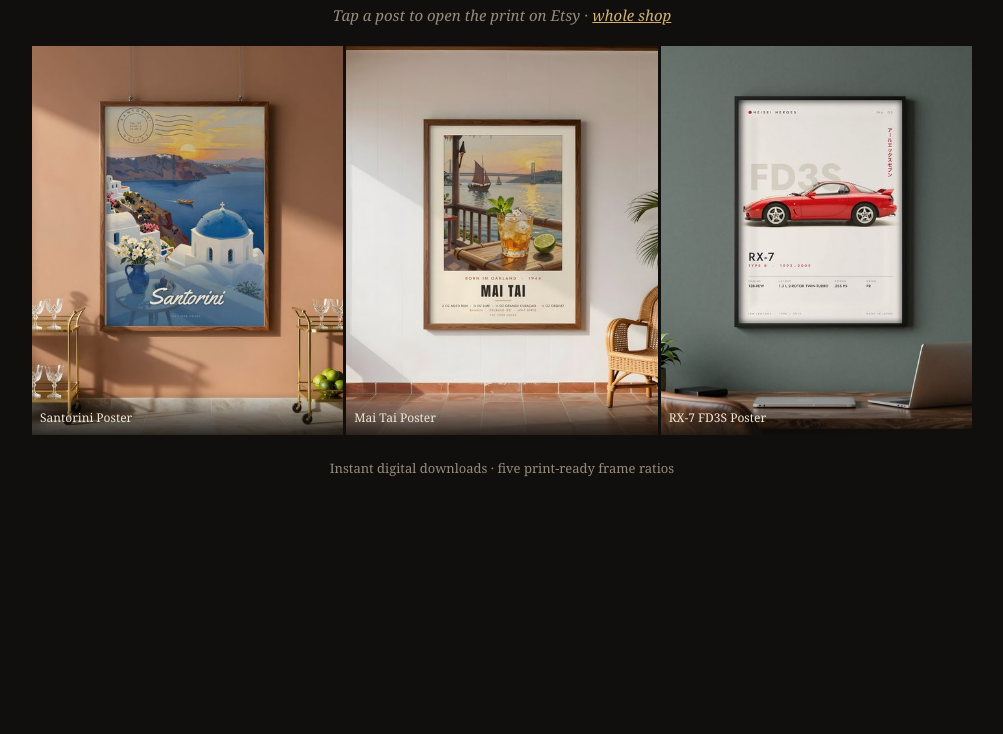
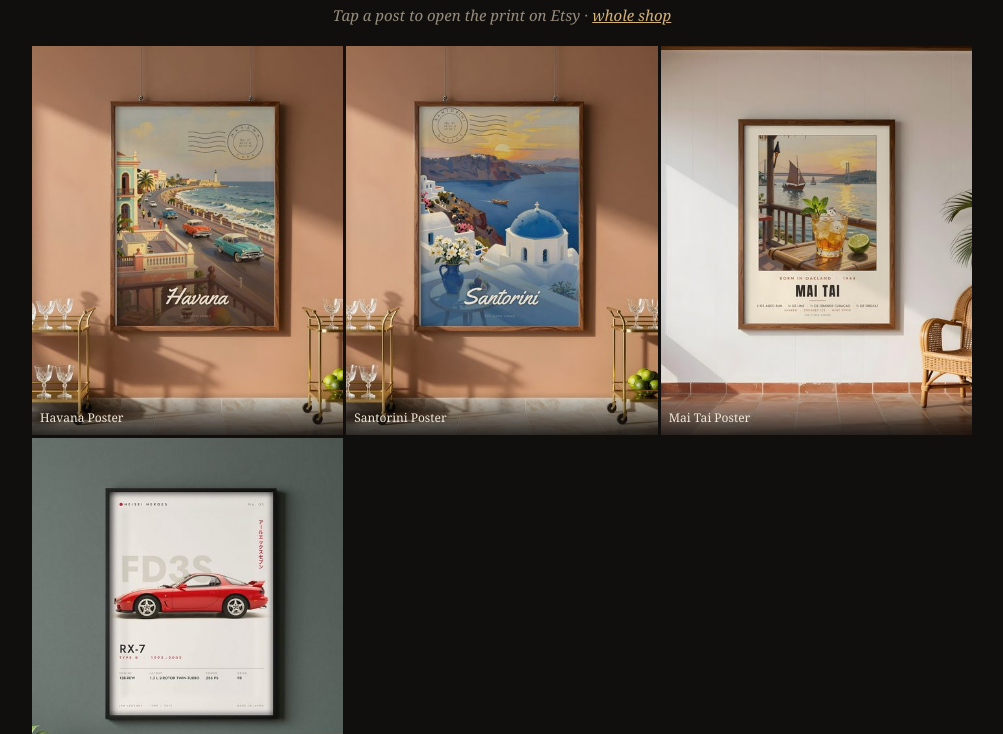
Before and after one commit to itsmedista/finer-hours, a plain HTML site: page index.html in a window 1280 px wide. Shown: the part 66-800 px from the top of the page, without its empty margins (138-1141 px from the left). Drawn offline with Linux system fonts and the light colour scheme.

Commit message:
Add post 04

```diff
--- a/index.html
+++ b/index.html
@@ -28,6 +28,7 @@ footer { text-align: center; color: var(--muted); padding: 24px 16px 40px; font-
 <p>Tap a post to open the print on Etsy · <a href="https://www.etsy.com/shop/TheFinerHours">whole shop</a></p>
 </header>
 <main>
+<a href="https://www.etsy.com/listing/4619123180" rel="noopener"><img src="img/04.jpg" width="480" height="600" loading="lazy" alt="Framed Havana travel poster on a terracotta wall between two brass bar carts with crystal glasses and limes"><span>Havana Poster</span></a>
 <a href="https://www.etsy.com/listing/4619101702" rel="noopener"><img src="img/03.jpg" width="480" height="600" loading="lazy" alt="1: Framed vintage-style Santorini travel poster on a terracotta wall between two brass bar carts, showing a blue dome and white walls above the sea at sunset."><span>Santorini Poster</span></a>
 <a href="https://www.etsy.com/listing/4617431426" rel="noopener"><img src="img/02.jpg" width="480" height="600" loading="lazy" alt="1: Framed Mai Tai cocktail poster on a white wall beside a wicker chair and a palm, showing a drink on a sunset terrace above a bay with a sailboat."><span>Mai Tai Poster</span></a>
 <a href="https://www.etsy.com/listing/4603899933" rel="noopener"><img src="img/01.jpg" width="480" height="600" loading="lazy" alt="1: Minimalist poster of a red RX-7 FD3S in side profile, framed in black on a sage green wall above a wooden desk with a laptop."><span>RX-7 FD3S Poster</span></a>
```
Also changed, not shown: img/04.jpg (added).
